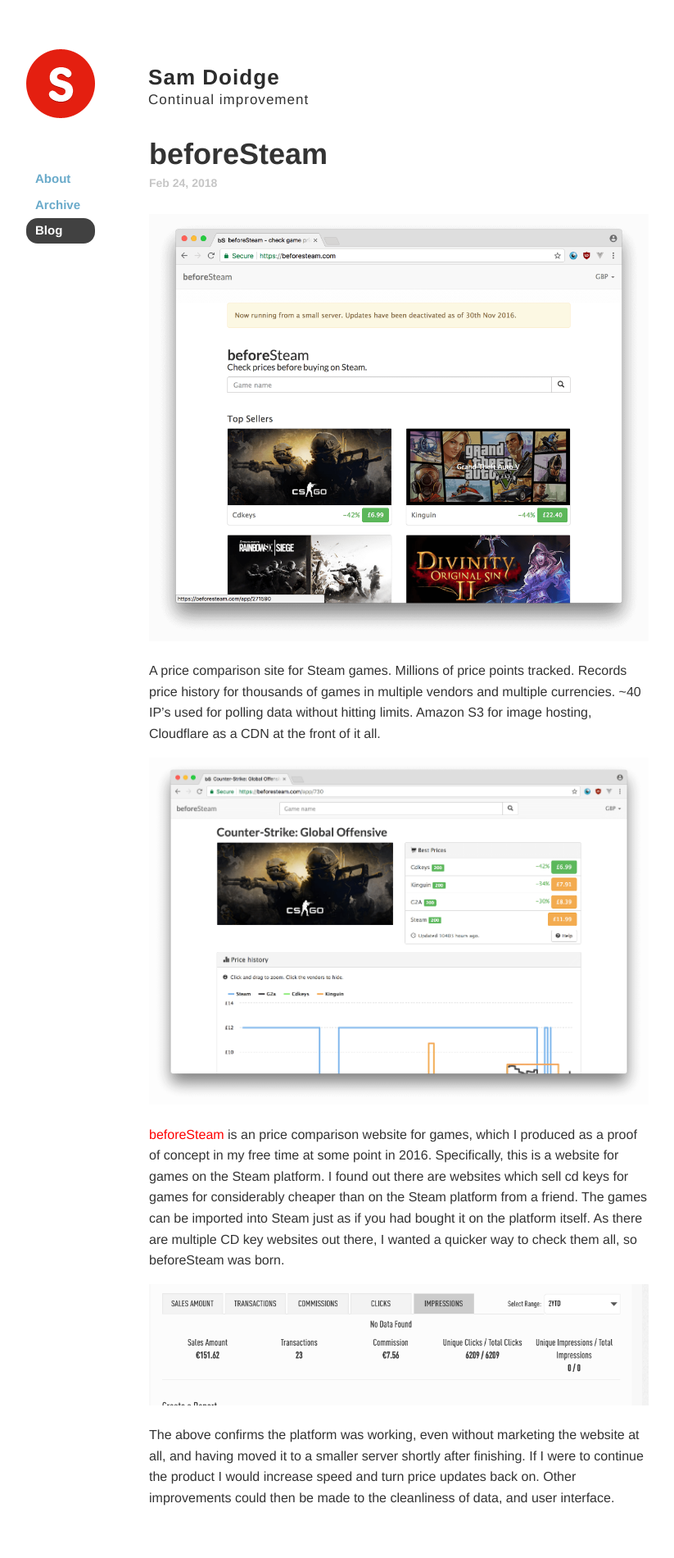
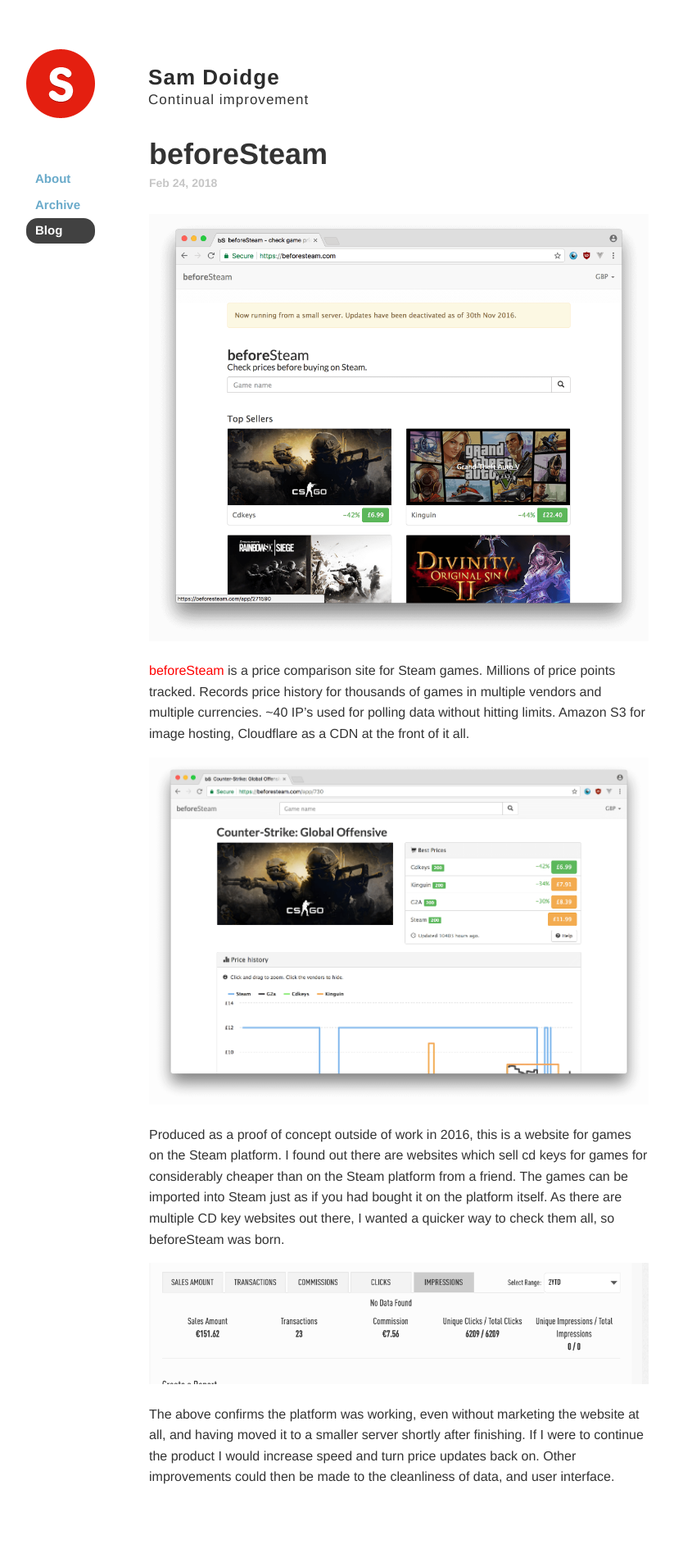
Before and after one commit to samdoidge/samdoidge.com, a Jekyll site: the page built from _posts/2018-02-24-beforesteam.md, in a window 1280 px wide. Shown: the whole page at 82% size, without its empty margins (228-1051 px from the left). Built offline with Jekyll 4.4.1, drawn with Linux system fonts in a browser that asks for light colours; after the commit the page ends 1874 px from its top, so only the background shows below that.

Commit message:
amend beforesteam site

```diff
--- a/_posts/2018-02-24-beforesteam.md
+++ b/_posts/2018-02-24-beforesteam.md
@@ -8,13 +8,13 @@
 	<img src="/assets/beforesteam.png">
 </p>
 
-A price comparison site for Steam games. Millions of price points tracked. Records price history for thousands of games in multiple vendors and multiple currencies. ~40 IP’s used for polling data without hitting limits. Amazon S3 for image hosting, Cloudflare as a CDN at the front of it all.
+<a href="https://beforesteam.com">beforeSteam</a> is a price comparison site for Steam games. Millions of price points tracked. Records price history for thousands of games in multiple vendors and multiple currencies. ~40 IP’s used for polling data without hitting limits. Amazon S3 for image hosting, Cloudflare as a CDN at the front of it all.
 
 <p style="text-align: center">
 	<img src="/assets/beforesteam2.png?">
 </p>
 
-<a href="https://beforesteam.com">beforeSteam</a> is an price comparison website for games, which I produced as a proof of concept in my free time at some point in 2016. Specifically, this is a website for games on the Steam platform. I found out there are websites which sell cd keys for games for considerably cheaper than on the Steam platform from a friend. The games can be imported into Steam just as if you had bought it on the platform itself. As there are multiple CD key websites out there, I wanted a quicker way to check them all, so beforeSteam was born.
+Produced as a proof of concept outside of work in 2016, this is a website for games on the Steam platform. I found out there are websites which sell cd keys for games for considerably cheaper than on the Steam platform from a friend. The games can be imported into Steam just as if you had bought it on the platform itself. As there are multiple CD key websites out there, I wanted a quicker way to check them all, so beforeSteam was born.
 
 <p style="text-align: center">
 	<img src="/assets/earnings.png?">
```
Also changed, not shown: about.md (+1 -1 lines).
